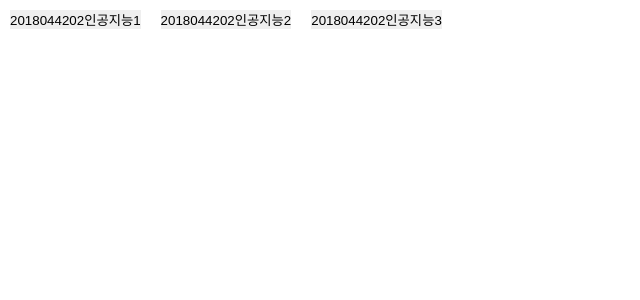
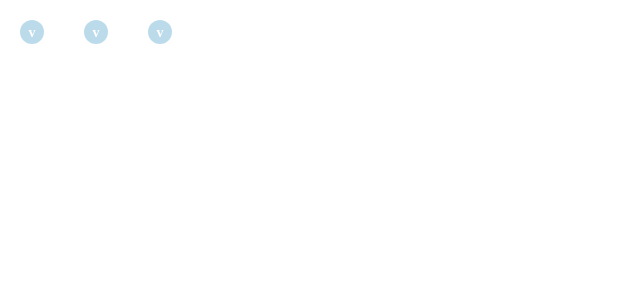
Before and after one commit to siroch/EricaOpensourceHub, a React (Create React App) app in the folder erica-opensource-hub/: page /post/1/update in a window 1280 px wide. Shown: the top 300 px of the page, without its empty margins (0-640 px from the left). Built offline with nearby package versions, Linux system fonts and the light colour scheme.

Commit message:
test: 해당 프로젝트에 맞는 업데이트 목록 로드

```diff
--- a/erica-opensource-hub/src/pages/PostUpdateForm.css
+++ b/erica-opensource-hub/src/pages/PostUpdateForm.css
@@ -1,3 +1,61 @@
-button {
-  margin: 10px;
+.help-tip{
+  margin: 20px;
+  float:left;
+	text-align: center;
+	background-color: #BCDBEA;
+	border-radius: 50%;
+	width: 24px;
+	height: 24px;
+	font-size: 14px;
+	line-height: 26px;
+  cursor: pointer;
 }
+.help-tip:before{
+	content:'v';
+	font-weight: bold;
+	color:#ffffff;
+}
+.help-tip:hover p{
+	display:block;
+	transform-origin: 100% 0%;
+	-webkit-animation: fadeIn 0.3s ease-in-out;
+	animation: fadeIn 0.3s ease-in-out;
+}
+.help-tip p{
+	display: none;
+	text-align: center;
+	background-color: #1E2021;
+	padding: 20px;
+	width: 300px;
+	border-radius: 3px;
+	box-shadow: 1px 1px 1px rgba(0, 0, 0, 0.2);
+	color: #ffff00;
+	font-size: 13px;
+	line-height: 1.4;
+}
+.help-tip p:before{
+	content: '';
+	width:0;
+	height: 0;
+	border:6px solid transparent;
+	border-bottom-color:#1E2021;
+}
+.help-tip p:after{
+	width:100%;
+	height:40px;
+	content:'';
+}
+@-webkit-keyframes fadeIn {
+	0% {
+		opacity:0;
+		transform: scale(0.6);
+	}
+	100% {
+		opacity:100%;
+		transform: scale(1);
+	}
+}
+@keyframes fadeIn {
+	0% { opacity:0; }
+	100% { opacity:100%; }
+}
--- a/erica-opensource-hub/src/pages/PostUpdateForm.jsx
+++ b/erica-opensource-hub/src/pages/PostUpdateForm.jsx
@@ -1,13 +1,5 @@
 import "./PostUpdateForm.css"
 import ProjectData from "../json/project_item_test.json"
-
-function UpdateLog({data}){ // 핀 형태로 변경 예정, 클릭시 project id와 version을 넘겨줌, 호버시 커밋메세지,커밋한유저 정보 뜸
-  return (
-  <button>
-    {[data.owner, data.title, data.project_version]}
-  </button>
-  );
-}
 
 function PostUpdateForm() {
   return (
@@ -15,7 +7,12 @@ function PostUpdateForm() {
       <ul>
         {ProjectData.project.map((project_data) => (
           project_data.project_id === 1 // 프로젝트 id로 판별
-          ? <UpdateLog data={project_data} key={project_data.owner}/>
+          ? <div class="help-tip">
+              <p>edit date: {project_data.editdate}<br />
+              user id: {project_data.owner}<br />
+              commit message: {project_data.commit_message}<br />
+              project_version: {project_data.project_version}</p>
+            </div>
           : <></>
         ))}
       </ul>
```
